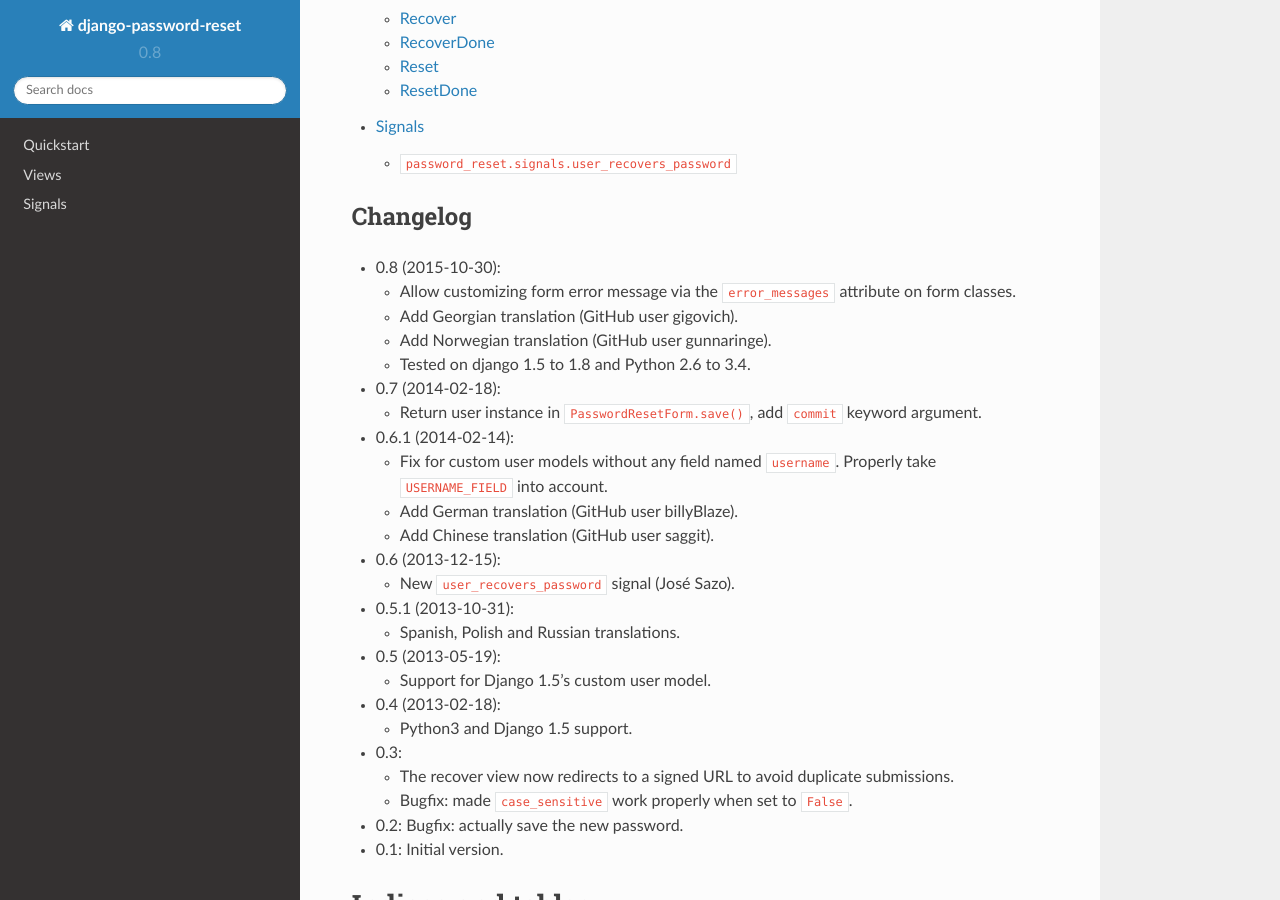
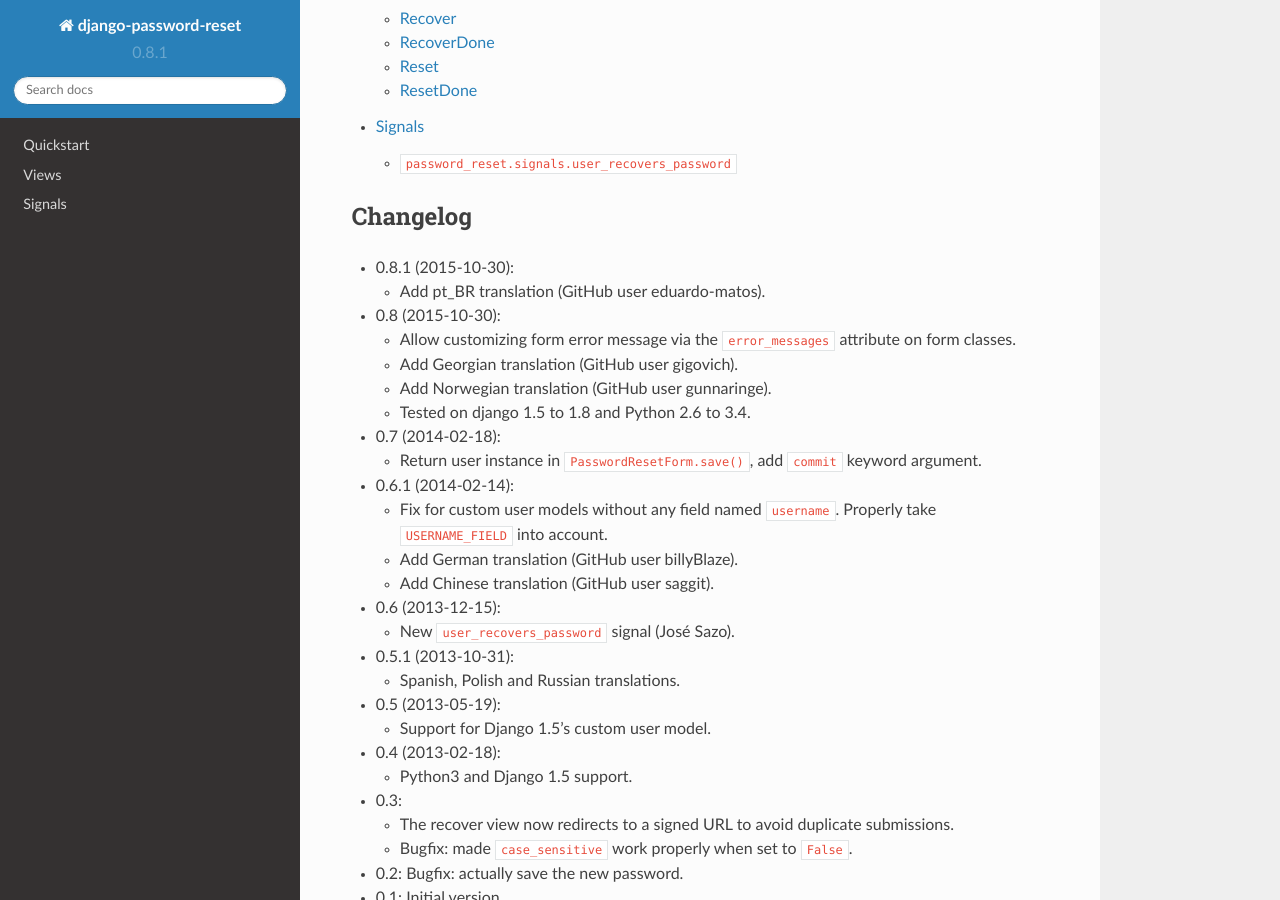
Before and after one commit to brutasse/django-password-reset, a Sphinx documentation site: the page built from docs/index.rst, in a window 1280 px wide and 900 px high, scrolled down 706 px. Built offline with Sphinx 7.4.7 and the Read the Docs theme 2.0.0, drawn with Linux system fonts in a browser that asks for light colours.

Commit message:
Bump to 0.8.1

```diff
--- a/docs/conf.py
+++ b/docs/conf.py
@@ -50,9 +50,9 @@
 # built documents.
 #
 # The short X.Y version.
-version = '0.8'
+version = '0.8.1'
 # The full version, including alpha/beta/rc tags.
-release = '0.8'
+release = '0.8.1'
 
 # The language for content autogenerated by Sphinx. Refer to documentation
 # for a list of supported languages.
--- a/docs/index.rst
+++ b/docs/index.rst
@@ -28,12 +28,16 @@
 Changelog
 ---------
 
+* 0.8.1 (2015-10-30):
+
+  * Add pt_BR translation (GitHub user eduardo-matos).
+
 * 0.8 (2015-10-30):
 
   * Allow customizing form error message via the ``error_messages`` attribute
     on form classes.
 
-  * Add Georgian translation (GitHub user  gigovich).
+  * Add Georgian translation (GitHub user gigovich).
 
   * Add Norwegian translation (GitHub user gunnaringe).
 
--- a/password_reset/__init__.py
+++ b/password_reset/__init__.py
@@ -1 +1 @@
-__version__ = '0.8'
+__version__ = '0.8.1'
```
